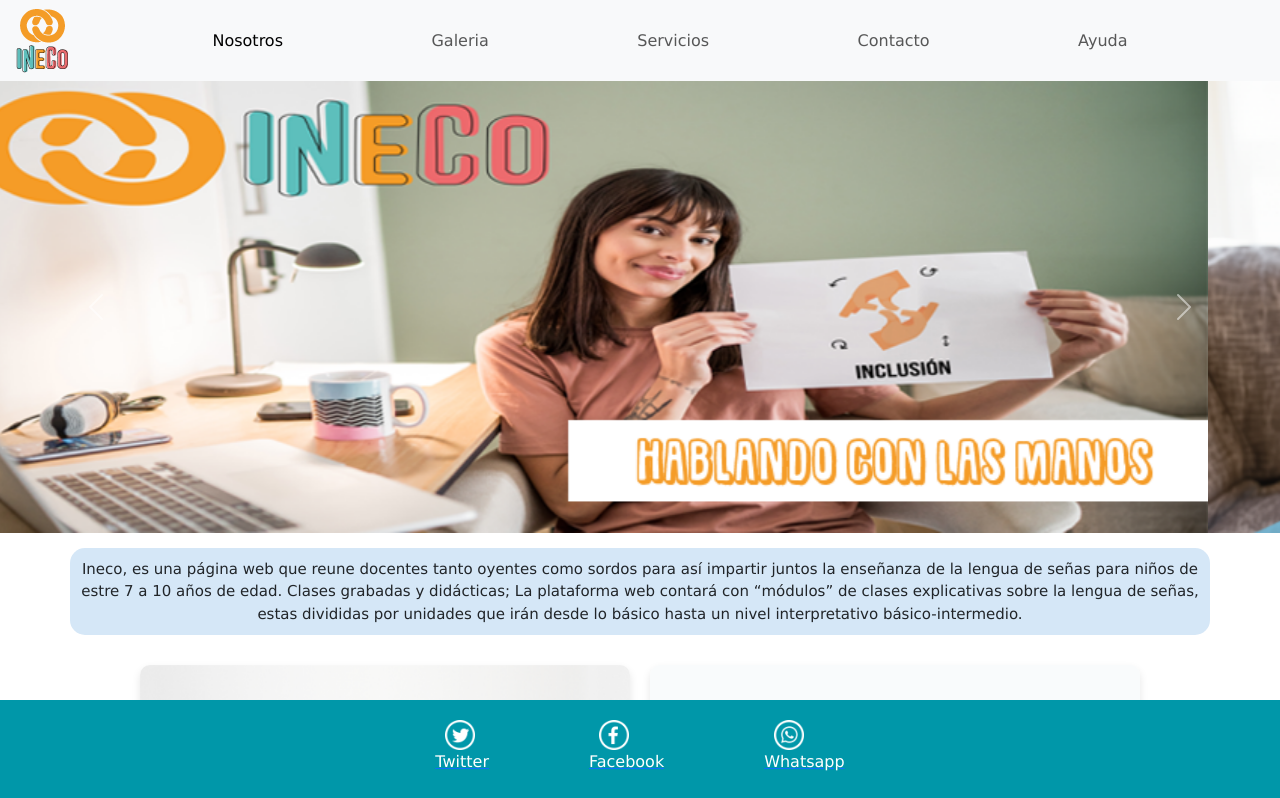
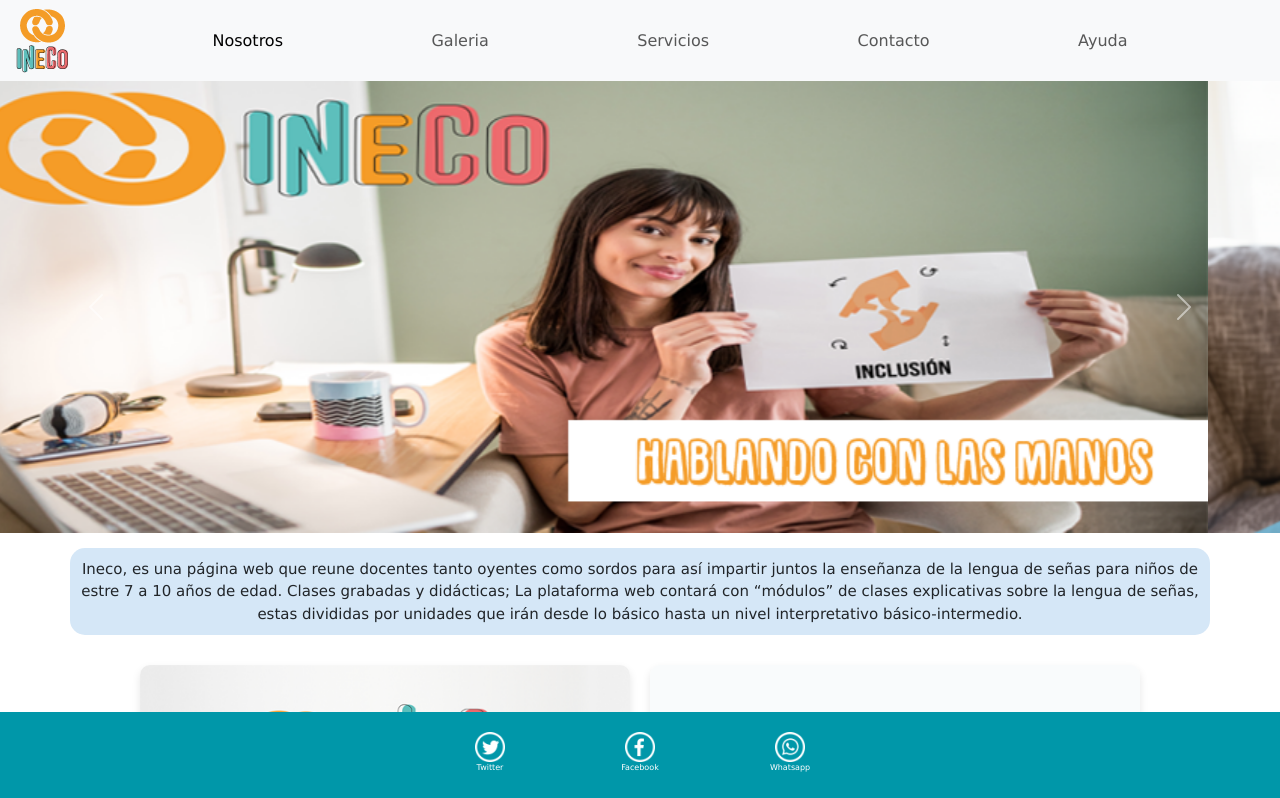
Before and after one commit to cataRaww/proyecto_final1, a plain HTML site: page index.html in a window 1280 px wide. Shown: the top 798 px of the page. Drawn offline with nearby package versions, Linux system fonts and the light colour scheme; files that its build step writes are made by us from their sources.

Commit message:
reanidamiento sass

```diff
--- a/scss/_footer.scss
+++ b/scss/_footer.scss
@@ -19,7 +19,7 @@
         padding-top: 10px;
         filter: brightness(2);
     }
-    .textoFooter .rrss{
+    a {
         text-decoration: inherit !important;
         text-align: center;
         font-size: 8px;
```
